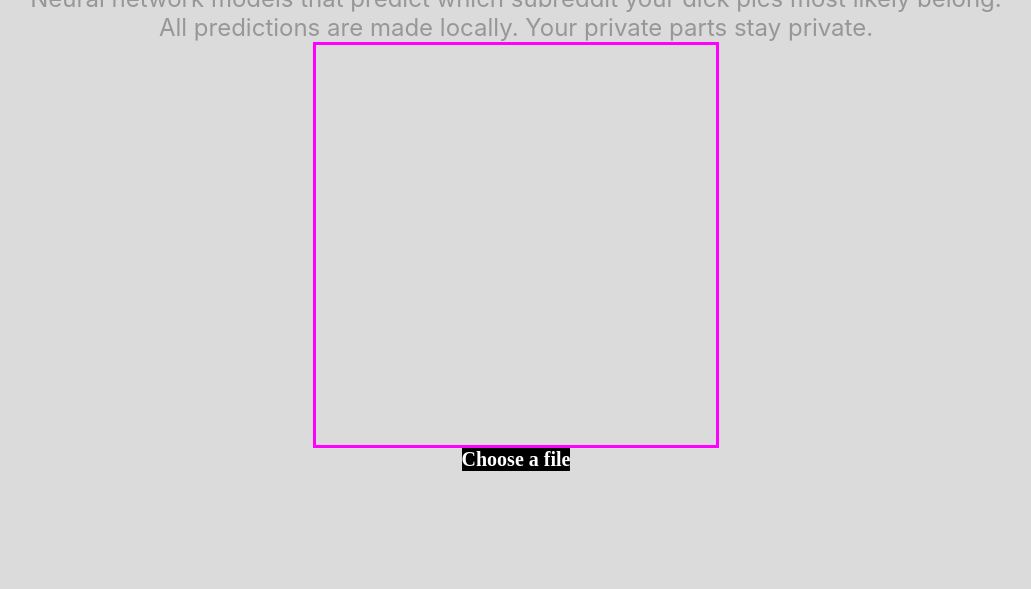
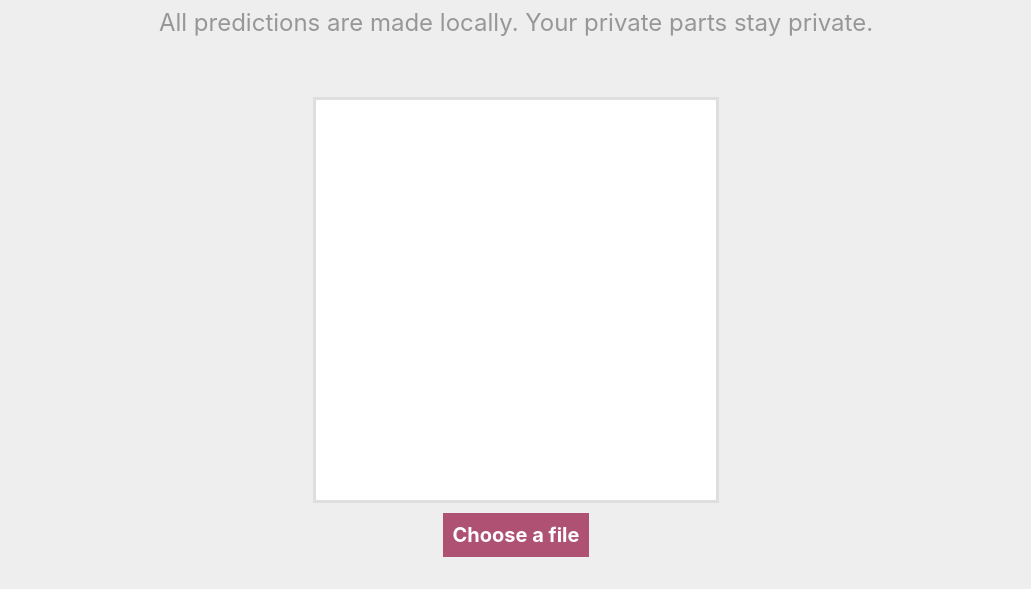
Before and after one commit to EDiNSL/SM4701, a plain HTML site: page index.html in a window 1280 px wide. Shown: the part 211-800 px from the top of the page, without its empty margins (124-1155 px from the left). Drawn offline with nearby package versions, Linux system fonts and the light colour scheme; a script that the page names is missing.

Commit message:
style update

```diff
--- a/style.css
+++ b/style.css
@@ -1,5 +1,6 @@
 html {
     scroll-behavior: smooth;
+    font-family: -apple-system, BlinkMacSystemFont, 'Segoe UI', Roboto, Oxygen, Ubuntu, Cantarell, 'Open Sans', 'Helvetica Neue', sans-serif;
   }
 
 
@@ -24,18 +25,19 @@ body{
     font-size: 1.25em;
     font-weight: 700;
     color: white;
-    background-color: black;
+    background-color: #AE5172;
     display: inline-block;
+    padding: 10px;
 }
 
 
 #upload:hover {
-    background-color: rgb(255, 0, 0)!important;
+    background-color: rgb(255, 74, 74)!important;
 }
 
 /* The first "page" the user sees */
 .header {
-    background-color: rgb(219, 219, 219);
+    background-color: #eeeeee;
     background-size: 100vmax;
     width: auto;
     height: 100vh;
@@ -52,7 +54,10 @@ body{
 #imageCanvas {
     width: 50vmin;
     height: 50vmin;
-    border: 3px solid #FF00FF;
+    margin-top: 50px;
+    margin-bottom: 10px;
+    border: 3px solid #dedede;
+    background-color: #ffffff;
 
   }
 
@@ -62,6 +67,7 @@ body{
     position: relative;
     color: rgb(117, 117, 117);
     margin:0px;
+    margin-bottom: 50px;
     padding:0px;
     text-align: center;
     font-family: -apple-system, BlinkMacSystemFont, 'Segoe UI', Roboto, Oxygen, Ubuntu, Cantarell, 'Open Sans', 'Helvetica Neue', sans-serif;
@@ -75,7 +81,7 @@ body{
     text-align: center;
     color: rgb(151, 151, 151);
     margin:0px;
-    padding:0px;
+    padding:10px;
     font-family: -apple-system, BlinkMacSystemFont, 'Segoe UI', Roboto, Oxygen, Ubuntu, Cantarell, 'Open Sans', 'Helvetica Neue', sans-serif;
     font-size: 1.5rem;
 
```
Also changed, not shown: index.html (+1 -0 lines).
